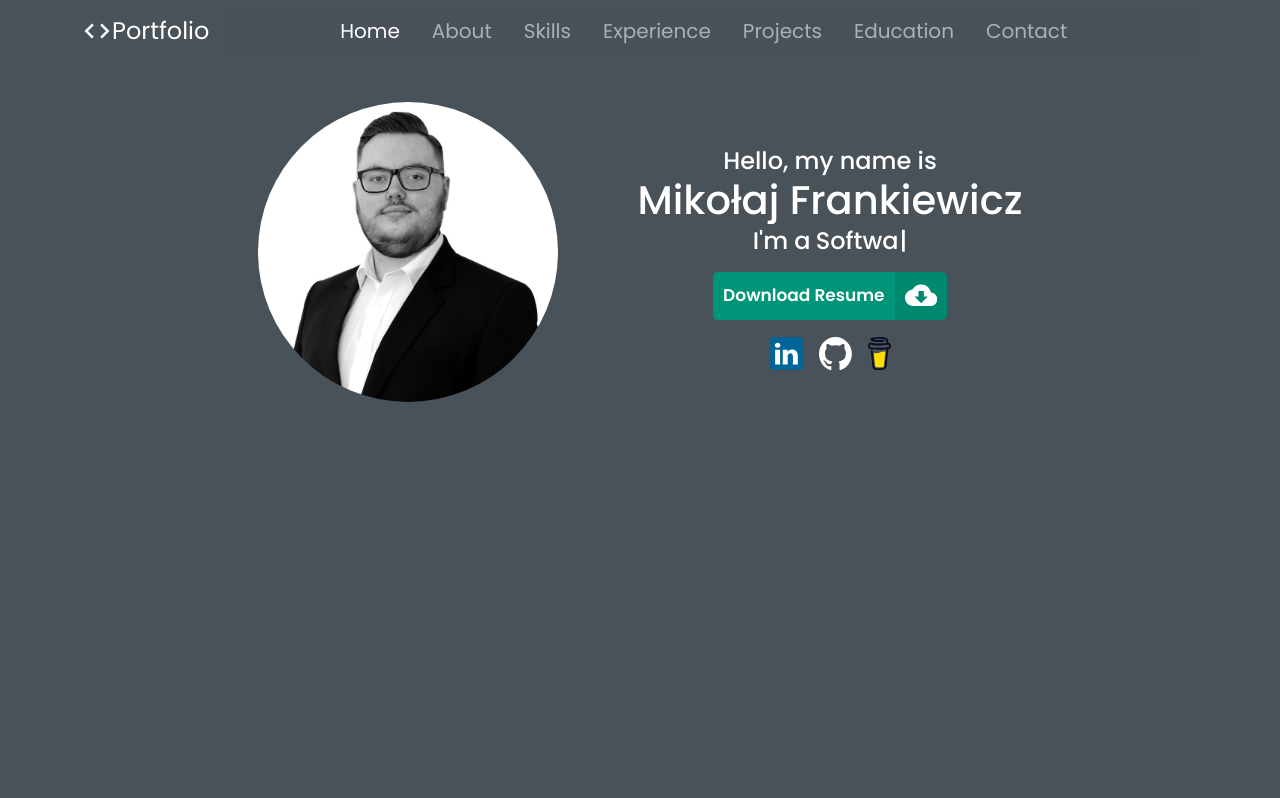
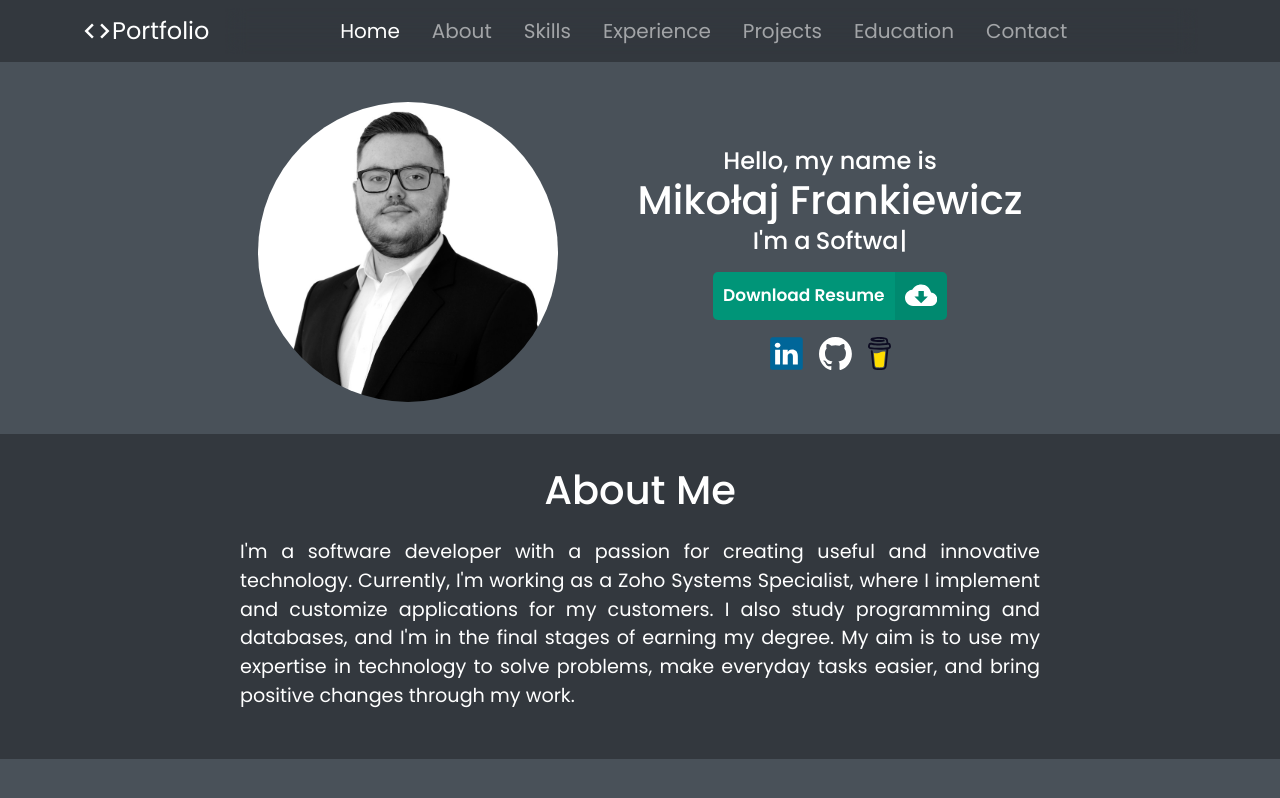
Before and after one commit to FrankiewiczMikolaj/portfolio, a React (Create React App) app: page / in a window 1280 px wide. Built offline with nearby package versions, Linux system fonts and the light colour scheme.

Commit message:
Added About Me section

```diff
--- a/src/App.js
+++ b/src/App.js
@@ -2,11 +2,13 @@ import './App.css';
 import {BrowserRouter as Router} from 'react-router-dom';
 import Navbar from "./components/Navbar";
 import Home from "./components/Home";
+import About from "./components/About";
 function App() {
   return (
       <Router>
         <Navbar />
-          <Home/>
+        <Home />
+        <About />
       </Router>
   );
 }
--- /dev/null
+++ b/src/components/About.js
@@ -0,0 +1,28 @@
+import React from 'react';
+import styled from 'styled-components';
+
+const AboutContainer = styled.div`
+  margin-top: 2rem;
+  background-color: #33383e;
+  color: white; // Text color
+  padding: 2rem;
+  text-align: center; // Centering the header
+`;
+
+const AboutText = styled.p`
+  padding-top: 1rem;
+  padding-bottom: 1rem;
+  text-align: justify; // Justifying the text
+  margin: 0 auto; // Centering the text block
+  max-width: 800px; // You can adjust this for desired width
+  font-size: 1.2rem;
+`;
+
+const About = () => (
+    <AboutContainer>
+        <h1>About Me</h1>
+        <AboutText> I'm a software developer with a passion for creating useful and innovative technology. Currently, I'm working as a Zoho Systems Specialist, where I implement and customize applications for my customers. I also study programming and databases, and I'm in the final stages of earning my degree. My aim is to use my expertise in technology to solve problems, make everyday tasks easier, and bring positive changes through my work.</AboutText>
+    </AboutContainer>
+);
+
+export default About;
--- a/src/components/Navbar.css
+++ b/src/components/Navbar.css
@@ -5,3 +5,7 @@
 .nav-link {
     color: gray;
 }
+
+.navbar-dark{
+    background-color: #33383e;
+}
--- a/src/components/Navbar.js
+++ b/src/components/Navbar.js
@@ -41,7 +41,7 @@ const Navbar = () => {
     }, []);
 
     return (
-        <nav className="navbar navbar-expand-lg navbar-dark bg-transparent">
+        <nav className="navbar navbar-expand-lg navbar-dark">
             <div className="container">
                 <a className="navbar-brand fs-4 d-flex align-items-center" href="#">
                     <div><CodeIcon style={{ fontSize: 30, marginTop: "-0.2rem"}} />Portfolio</div>
```
